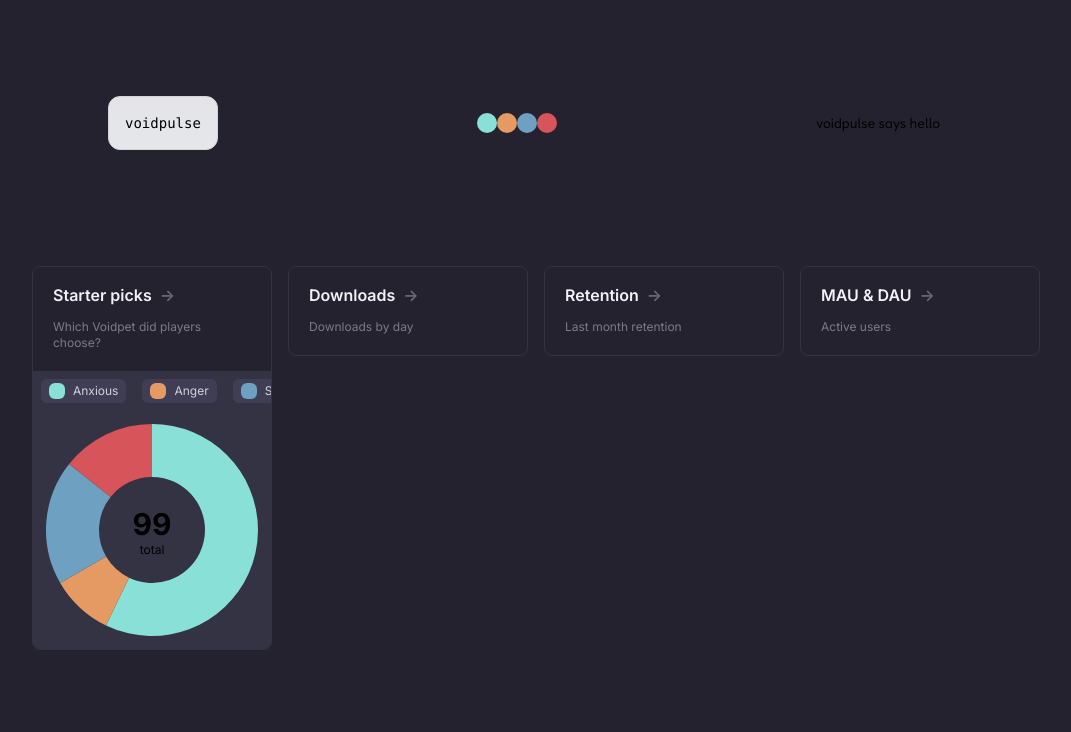
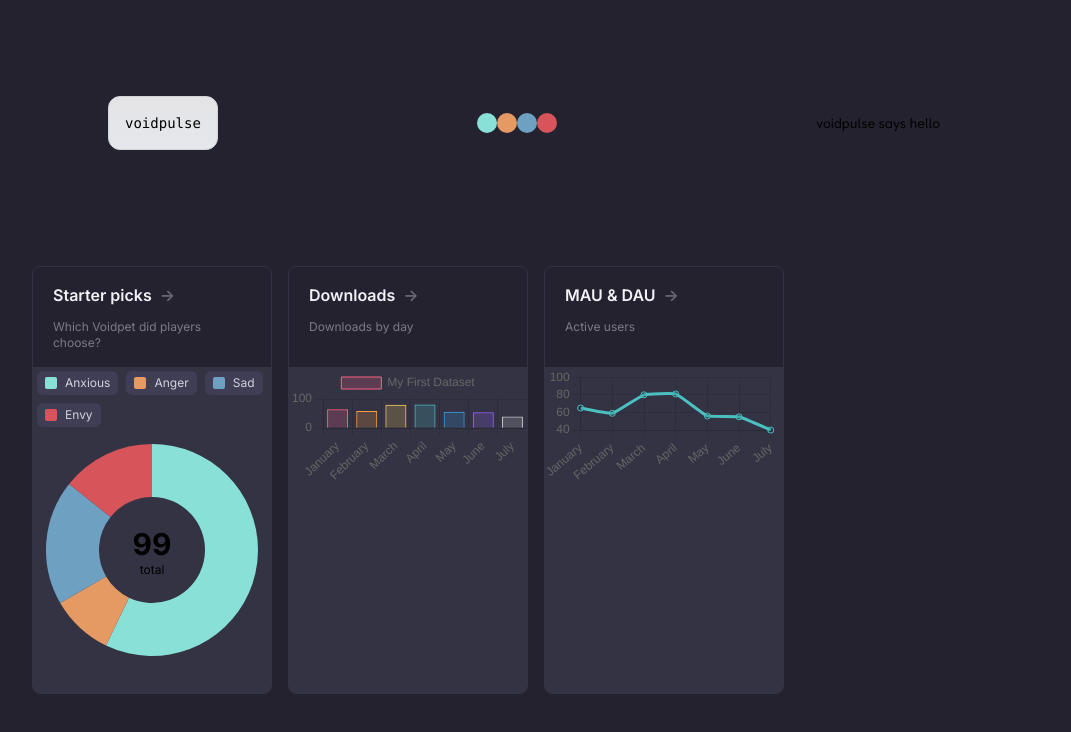
Before and after one commit to benawad/voidpulse, a Next.js app in the folder web/: page / in a window 1280 px wide. Shown: the top 732 px of the page, without its empty margins (116-1187 px from the left). Built offline with nearby package versions, Linux system fonts and the light colour scheme.

Commit message:
reorg placeholder data

```diff
--- a/web/src/app/page.tsx
+++ b/web/src/app/page.tsx
@@ -10,9 +10,8 @@ export default function Home() {
       subtitle: "Which Voidpet did players choose?",
       chartType: "donut",
     },
-    { title: "Downloads", subtitle: "Downloads by day" },
-    { title: "Retention", subtitle: "Last month retention" },
-    { title: "MAU & DAU", subtitle: "Active users" },
+    { title: "Downloads", subtitle: "Downloads by day", chartType: "bar" },
+    { title: "MAU & DAU", subtitle: "Active users", chartType: "line" },
   ];
 
   return (
@@ -21,7 +20,7 @@ export default function Home() {
       className="flex min-h-screen flex-col items-center"
     >
       <div className="z-10 max-w-5xl w-full items-center justify-between p-24 font-mono text-sm lg:flex">
-        <p className="fixed left-0 top-0 flex w-full justify-center border-b border-gray-300 bg-gradient-to-b from-zinc-200 pb-6 pt-8 backdrop-blur-2xl dark:border-neutral-800 dark:bg-zinc-800/30 dark:from-inherit lg:static lg:w-auto  lg:rounded-xl lg:border lg:bg-gray-200 lg:p-4 lg:dark:bg-zinc-800/30">
+        <p className="fixed left-0 top-0 flex w-full justify-center border-b border-gray-300 bg-gradient-to-b from-zinc-200 pb-6 pt-8 backdrop-blur-2xl dark:bg-primary-800 dark:bg-primary-800/30 dark:from-inherit lg:static lg:w-auto  lg:rounded-xl lg:border lg:bg-gray-200 lg:p-4 lg:dark:bg-primary-800/30">
           voidpulse
         </p>
         <div className="items-center flex-row flex">
--- a/web/src/app/ui/ChartThumbnail.tsx
+++ b/web/src/app/ui/ChartThumbnail.tsx
@@ -2,8 +2,16 @@
 import React from "react";
 import "chart.js/auto";
 import config from "../../../tailwind.config";
-import { Doughnut } from "react-chartjs-2";
+import { Bar, Doughnut } from "react-chartjs-2";
 import { ChartLegend } from "./Charts/ChartLegend";
+import { DonutChart } from "./Charts/DonutChart";
+import { LineChart } from "./Charts/LineChart";
+import { BarChart } from "./Charts/BarChart";
+import {
+  placeholderBarData,
+  placeholderDonutData,
+  placeholderLineData,
+} from "./Charts/PlaceholderChartData";
 interface ChartThumbnailProps {
   title: string;
   subtitle: string;
@@ -18,103 +26,44 @@ export const ChartThumbnail: React.FC<ChartThumbnailProps> = ({
   subtitle,
   chartType,
 }) => {
-  const barData = {
-    type: "bar",
-    data: {
-      labels: ["Red", "Blue", "Yellow", "Green", "Purple", "Orange"],
-      datasets: [
-        {
-          label: "# of Votes",
-          data: [12, 19, 3, 5, 2, 3],
-          borderWidth: 1,
-        },
-      ],
-    },
-    options: {
-      scales: {
-        y: {
-          beginAtZero: true,
-        },
-      },
-    },
-  };
+  let chartToDisplay;
+  switch (chartType) {
+    case "donut":
+      chartToDisplay = <DonutChart data={placeholderDonutData} />;
+      break;
+    case "line":
+      chartToDisplay = <LineChart data={placeholderLineData} />;
+      break;
+    case "bar":
+      chartToDisplay = <BarChart data={placeholderBarData} />;
+      break;
+    default:
+      console.log("no chart type specified");
+      chartToDisplay = null;
+  }
 
-  const doughnutData = {
-    labels: ["Anxious", "Anger", "Sad", "Envy"],
-    datasets: [
-      {
-        label: "My First Dataset",
-        data: [300, 50, 100, 75],
-        backgroundColor: [
-          colors.secondary["zen-100"],
-          colors.secondary["energy-100"],
-          colors.secondary["mind-100"],
-          colors.secondary["body-100"],
-        ],
-        borderColor: ["transparent"],
-        hoverOffset: 4,
-      },
-    ],
-  };
-
-  const doughnutOptions = {
-    layout: {
-      autoPadding: true,
-    },
-    plugins: {
-      legend: {
-        display: false,
-      },
-
-      tooltip: {
-        enabled: false,
-        // external: externalTooltipHandler,
-        // backgroundColor: colors.primary[900],
-        // titleFont: { weight: "bold", family: "Helvetica Neue" },
-        // padding: 12,
-        // borderWidth: 1,
-        // borderColor: colors.primary[700],
-        // caretSize: 10,
-      },
-    },
-  };
+  console.log(chartType);
 
   return (
-    <div className="bg-primary-900 w-full relative m-3 rounded-lg overflow-hidden border border-primary-800 transition-colors hover:border-gray-300 hover:bg-gray-100 hover:dark:border-primary-600 hover:dark:bg-primary-900/30">
+    <div className="bg-primary-900 w-full h-full relative m-3 rounded-lg overflow-hidden border border-primary-800 transition-colors hover:border-gray-300 hover:bg-gray-100 hover:dark:border-primary-600 hover:dark:bg-primary-900/30">
       {/* Chart thumbnail header */}
-      <div className="px-5 py-4">
+      <div className="px-5 py-4 h-24">
         <h2 className={`mb-3 text-l font-semibold text-primary-100`}>
           {title}
           <span className="inline-block transition-transform group-hover:translate-x-1 motion-reduce:transform-none opacity-35 ml-2">
             -&gt;
           </span>
         </h2>
-        <p className={`m-0 max-w-[30ch] text-xs opacity-50 text-primary-200`}>
+        <p
+          className={`m-0 max-w-[30ch] text-xs opacity-50 text-primary-200 overflow-hidden`}
+        >
           {subtitle}
         </p>
       </div>
 
       {/* Chart display */}
-      <div className="bg-primary-800 mt-1">
-        <div>
-          {/* Donut chart */}
-          {chartType === "donut" ? (
-            <div className="">
-              <ChartLegend
-                labels={doughnutData.labels}
-                colors={doughnutData.datasets[0].backgroundColor}
-              />
-              <div className="p-3 relative flex justify-center items-center margin-0">
-                <Doughnut data={doughnutData} options={doughnutOptions} />
-                {/* Total events center label */}
-                <div className="absolute top-0 bottom-0 my-auto right-0 left-0 mx-auto h-12">
-                  <div className="text-3xl font-bold text-center">99</div>
-                  <div className="text-xs text-center">total</div>
-                </div>
-              </div>
-            </div>
-          ) : null}
-        </div>
+      <div className="bg-primary-800 mt-1 h-full">
+        <div>{chartToDisplay}</div>
       </div>
     </div>
   );
--- /dev/null
+++ b/web/src/app/ui/Charts/BarChart.tsx
@@ -0,0 +1,14 @@
+import React from "react";
+import { Bar } from "react-chartjs-2";
+
+interface BarChartProps {
+  data: any;
+}
+
+export const BarChart: React.FC<BarChartProps> = ({ data }) => {
+  return (
+    <div>
+      <Bar data={data}></Bar>
+    </div>
+  );
+};
--- a/web/src/app/ui/Charts/ChartLegend.tsx
+++ b/web/src/app/ui/Charts/ChartLegend.tsx
@@ -6,13 +6,20 @@ interface ChartLegendProps {
 }
 
 export const ChartLegend: React.FC<ChartLegendProps> = ({ labels, colors }) => {
+  //Don't bother with the legend if there's only one color.
+  if (labels.length === 1) {
+    return null;
+  }
   return (
-    <div className="flex justify-between overflow-hidden">
+    <div className="flex overflow-hidden w-full flex-wrap">
       {labels.map((label, i) => {
         return (
-          <div className="flex bg-primary-700 rounded-md px-2 py-1 m-2">
+          <div
+            key={i + label}
+            className="flex bg-primary-700 rounded-md px-2 py-1 m-1"
+          >
             <div
-              className="rounded-md h-4 w-4 my-auto"
+              className="rounded-sm h-3 w-3 my-auto"
               style={{ backgroundColor: colors[i] }}
             />
             <div className="ml-2 text-primary-200 text-xs">{label}</div>
--- /dev/null
+++ b/web/src/app/ui/Charts/DonutChart.tsx
@@ -0,0 +1,42 @@
+import React from "react";
+import { ChartLegend } from "./ChartLegend";
+import { Doughnut } from "react-chartjs-2";
+import { ChartData } from "chart.js";
+
+// Note: I am choosing to spell Donut the shorter way for convenience.
+interface DonutChartProps {
+  data: ChartData<any, any, any>;
+}
+
+export const DonutChart: React.FC<DonutChartProps> = ({ data }) => {
+  const chartOptions = {
+    layout: {
+      autoPadding: true,
+    },
+    plugins: {
+      legend: {
+        display: false,
+      },
+
+      tooltip: {
+        enabled: false,
+      },
+    },
+  };
+  return (
+    <div>
+      <ChartLegend
+        labels={data.labels!}
+        colors={data.datasets[0].backgroundColor}
+      />
+      <div className="p-3 relative flex justify-center items-center margin-0">
+        <Doughnut data={data} options={chartOptions} />
+        {/* Total events center label */}
+        <div className="absolute top-0 bottom-0 my-auto right-0 left-0 mx-auto h-12">
+          <div className="text-3xl font-bold text-center">99</div>
+          <div className="text-xs text-center">total</div>
+        </div>
+      </div>
+    </div>
+  );
+};
--- /dev/null
+++ b/web/src/app/ui/Charts/LineChart.tsx
@@ -0,0 +1,31 @@
+import { Chart } from "chart.js";
+import React from "react";
+import { Line } from "react-chartjs-2";
+import { placeholderLineData } from "./PlaceholderChartData";
+
+interface LineChartProps {
+  data: any;
+}
+
+export const LineChart: React.FC<LineChartProps> = ({ data }) => {
+  const chartOptions = {
+    layout: {
+      autoPadding: true,
+    },
+    plugins: {
+      legend: {
+        display: false,
+      },
+
+      tooltip: {
+        enabled: false,
+      },
+    },
+  };
+
+  return (
+    <div>
+      <Line data={data} options={chartOptions}></Line>
+    </div>
+  );
+};
--- /dev/null
+++ b/web/src/app/ui/Charts/PlaceholderChartData.ts
@@ -0,0 +1,63 @@
+import config from "../../../../tailwind.config";
+const months = ["January", "February", "March", "April", "May", "June", "July"];
+const colors = config.theme.extend.colors;
+
+export const placeholderLineData = {
+  labels: months,
+  datasets: [
+    {
+      label: "My First Dataset",
+      data: [65, 59, 80, 81, 56, 55, 40],
+      fill: false,
+      borderColor: "rgb(75, 192, 192)",
+      tension: 0.1,
+    },
+  ],
+};
+
+export const placeholderDonutData = {
+  labels: ["Anxious", "Anger", "Sad", "Envy"],
+  datasets: [
+    {
+      label: "My First Dataset",
+      data: [300, 50, 100, 75],
+      backgroundColor: [
+        colors.secondary["zen-100"],
+        colors.secondary["energy-100"],
+        colors.secondary["mind-100"],
+        colors.secondary["body-100"],
+      ],
+      borderColor: ["transparent"],
+      hoverOffset: 4,
+    },
+  ],
+};
+
+export const placeholderBarData = {
+  labels: months,
+  datasets: [
+    {
+      label: "My First Dataset",
+      data: [65, 59, 80, 81, 56, 55, 40],
+      backgroundColor: [
+        "rgba(255, 99, 132, 0.2)",
+        "rgba(255, 159, 64, 0.2)",
+        "rgba(255, 205, 86, 0.2)",
+        "rgba(75, 192, 192, 0.2)",
+        "rgba(54, 162, 235, 0.2)",
+        "rgba(153, 102, 255, 0.2)",
+        "rgba(201, 203, 207, 0.2)",
+      ],
+      borderColor: [
+        "rgb(255, 99, 132)",
+        "rgb(255, 159, 64)",
+        "rgb(255, 205, 86)",
+        "rgb(75, 192, 192)",
+        "rgb(54, 162, 235)",
+        "rgb(153, 102, 255)",
+        "rgb(201, 203, 207)",
+      ],
+      borderWidth: 1,
+    },
+  ],
+};
```
